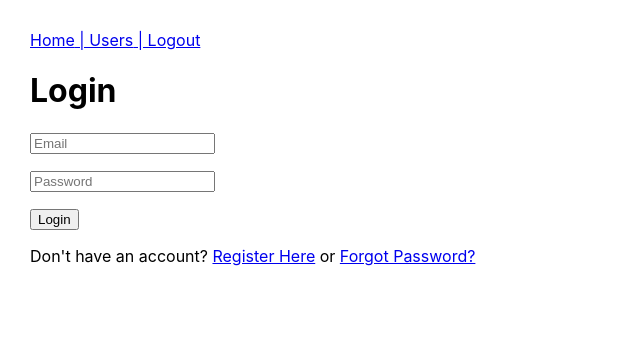
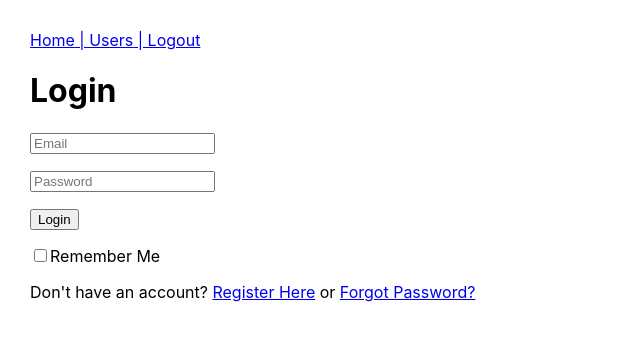
Before and after one commit to kingsley-ijomah/fullstack-template-react-node, a React (Create React App) app in the folder frontend/: page /login in a window 1280 px wide. Shown: the top 340 px of the page, without its empty margins (0-640 px from the left). Built offline with nearby package versions, Linux system fonts and the light colour scheme; no server answers.

Commit message:
Adding Remember Me

```diff
--- a/frontend/src/lib/Cookie.js
+++ b/frontend/src/lib/Cookie.js
@@ -2,8 +2,8 @@ import cookie from 'js-cookie';
 import jwt_decode from 'jwt-decode';
 
 // set JWT token in cookie (expires in 4 hours)
-const setCookie = (key, token) => {
-  cookie.set(key, token, { expires: 4 / 24 }); // 4 hours
+const setCookie = (key, token, expires = 4 / 24) => {
+  cookie.set(key, token, { expires: expires }); // 4 hours
 };
 
 // remove JWT token from cookie
@@ -24,6 +24,5 @@ const isTokenExpired = (token) => {
   return decoded.exp < currentTime;
 };
 
-
 // export all functions
 export { isTokenExpired, setCookie, removeCookie, getCookie };
--- a/frontend/src/lib/useAuth.js
+++ b/frontend/src/lib/useAuth.js
@@ -1,18 +1,27 @@
-import React, { useContext } from 'react';
+import React, { useContext, useState, useEffect } from 'react';
 import { setCookie, removeCookie, getCookie, isTokenExpired } from './Cookie';
 import { AuthContext } from '../contexts/AuthContext';
 
 const KEY = 'token';
+const REMEMBER_ME = 'rememberMe';
 
 const useAuth = () => {
   const { setAuth } = useContext(AuthContext);
+  const [rememberMe, setRememberMe] = useState(false);
 
   const token = getCookie(KEY);
 
   const signIn = (token) => {
     setAuth(true);
-    setCookie(KEY, token);
+    setCookie(KEY, token, rememberMe ? 365 : 4 / 24); // 4 hours or 1 year
+    if (rememberMe) {
+      setCookie(REMEMBER_ME, true, 365);
+    }
   };
+
+  useEffect(() => {
+    setRememberMe(getCookie(REMEMBER_ME) ? true : false);
+  }, []);
 
   const signOut = () => {
     setAuth(false);
@@ -31,7 +40,7 @@ const useAuth = () => {
     return (token ? true : false) && isTokenExpired(token);
   };
 
-  return { token, isSignedIn, signIn, signOut };
+  return { token, rememberMe, setRememberMe, isSignedIn, signIn, signOut };
 };
 
 export default useAuth;
--- a/frontend/src/pages/Login.jsx
+++ b/frontend/src/pages/Login.jsx
@@ -13,7 +13,7 @@ export default function Login() {
   const [password, setPassword] = useState('');
   const [errors, setErrors] = useState({});
 
-  const { signIn } = useAuth();
+  const { signIn, rememberMe, setRememberMe } = useAuth();
 
   // use useFetch hook to make request to login user
   // on success, navigate to users page
@@ -33,6 +33,8 @@ export default function Login() {
   const handleSubmit = async (e) => {
     // prevent page refresh
     e.preventDefault();
+    // save remembe me cookie
+    setRememberMe(rememberMe);
     // make request
     handleFetch({ email, password });
   };
@@ -73,6 +75,19 @@ export default function Login() {
         <p>
           <button type="submit">Login</button>
         </p>
+
+        <p>
+          <label>
+            <input
+              type="checkbox"
+              name="rememberMe"
+              id="rememberMe"
+              checked={rememberMe}
+              onChange={(e) => setRememberMe(e.target.checked)}
+            />
+            Remember Me
+          </label>
+        </p>
       </form>
       <p>
         Don't have an account? <Link to="/register">Register Here</Link> or{' '}
--- a/frontend/src/pages/Logout.jsx
+++ b/frontend/src/pages/Logout.jsx
@@ -10,7 +10,7 @@ export default function Logout() {
   // remove token from local storage on component mount
   useEffect(() => {
     signOut()
-    navigate('/')
+    navigate('/login')
   }, [])
 
   return (
```
